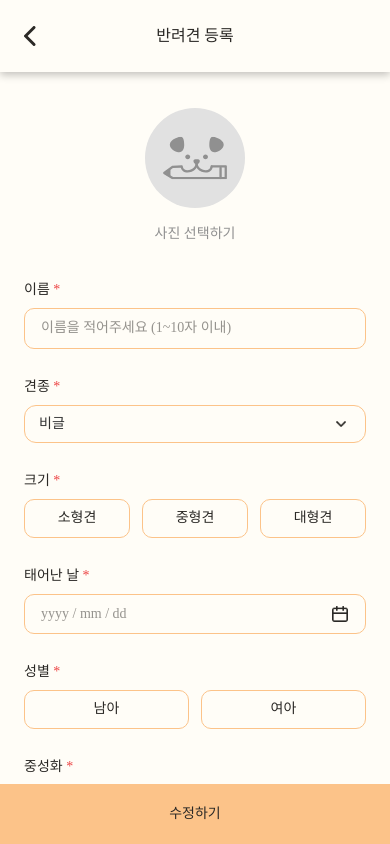
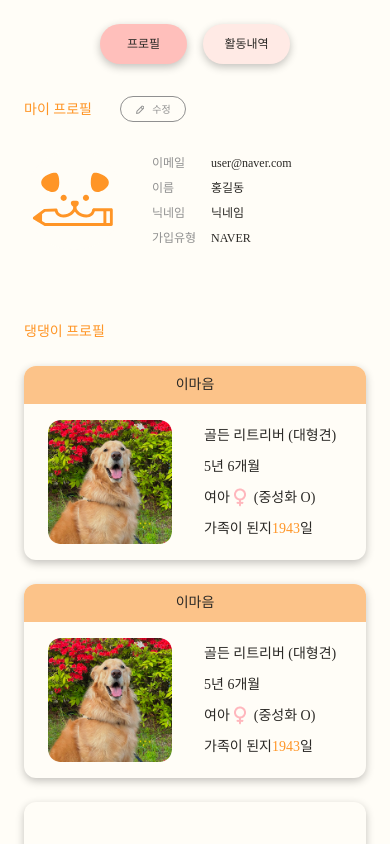
Before and after one commit to run3go/WEB4_5_404TNF_FE, a Next.js app: page /profile/1 in a window 390 px wide. Shown: the top 844 px of the page. Built offline with nearby package versions, Linux system fonts and the light colour scheme.

Commit message:
💄 Style: 반려견 프로필 스와이퍼 구현

```diff
--- a/src/components/profile/ProfileClient.tsx
+++ b/src/components/profile/ProfileClient.tsx
@@ -12,9 +12,9 @@ export default function ProfileClient() {
   const isMobile = useMediaQuery({
     query: '(max-width: 767px)',
   });
-  const isEditingDogProfile = true;
+  const isEditingDogProfile = false;
   const isEditingUserProfile = false;
-  const isProfile = false;
+  const isProfile = true;
   if (isMobile && isEditingDogProfile) {
     return <DogProfileEditMobile />;
   } else if (isMobile && isEditingUserProfile) {
--- a/src/components/profile/dog/DogProfileCard.tsx
+++ b/src/components/profile/dog/DogProfileCard.tsx
@@ -13,11 +13,11 @@ export default function DogProfileCard() {
   // }, []);
 
   return (
-    <Card className="card__hover w-full max-w-150 p-0">
+    <Card className="card__hover m-0 max-w-150 p-0 sm:my-7 sm:ml-4">
       <h3 className="rounded-t-[12px] bg-[var(--color-primary-300)] py-[9px] text-center text-sm sm:py-[18px] sm:text-xl">
         이마음
       </h3>
-      <div className="flex gap-8 px-10 py-6">
+      <div className="flex gap-8 px-6 py-4">
         <Image
           className="h-31 w-31 rounded-[12px] sm:h-55 sm:w-55"
           src={dog}
--- a/src/components/profile/dog/DogProfileList.tsx
+++ b/src/components/profile/dog/DogProfileList.tsx
@@ -1,16 +1,31 @@
-import Card from '../../common/Card';
+'use client';
+
+import Card from '@/components/common/Card';
+import { useRef } from 'react';
+import { useMediaQuery } from 'react-responsive';
+import 'swiper/css';
+import 'swiper/css/pagination';
+import { Navigation } from 'swiper/modules';
+import { Swiper, SwiperSlide } from 'swiper/react';
 import Icon from '../../common/Icon';
 import DogProfileCard from './DogProfileCard';
 
 export default function DogProfileList() {
+  const isMobile = useMediaQuery({
+    query: '(max-width: 767px)',
+  });
+  const prevRef = useRef(null);
+  const nextRef = useRef(null);
   return (
-    <div className="mb-20">
-      <h2 className="mb-7 text-sm text-[var(--color-primary-500)] sm:text-2xl">
+    <div className="mb-20 w-full">
+      <h2 className="text-sm text-[var(--color-primary-500)] sm:text-2xl">
         댕댕이 프로필
       </h2>
-      <div className="flex flex-col items-stretch gap-6 sm:flex-row sm:gap-14">
+      {isMobile ? (
+        <div className="mt-6 flex flex-col gap-6">
           <DogProfileCard />
-        <Card className="card__hover flex h-47 w-full max-w-150 items-center justify-center p-0 sm:h-[332px]">
+          <DogProfileCard />
+          <Card className="card__hover flex h-[188px] w-full max-w-150 items-center justify-center p-0 sm:h-[316px]">
             <Icon
               className="hidden sm:block"
               width="47px"
@@ -27,6 +42,78 @@ export default function DogProfileList() {
             />
           </Card>
         </div>
+      ) : (
+        <>
+          <button
+            ref={prevRef}
+            className="absolute top-1/2 z-50 -translate-y-1/2"
+          >
+            <Icon
+              width="12px"
+              height="20px"
+              left="-107px"
+              top="-164px"
+              className="cursor-pointer"
+            />
+          </button>
+          <button
+            ref={nextRef}
+            className="absolute top-1/2 right-0 z-50 -translate-y-1/2"
+          >
+            <Icon
+              width="12px"
+              height="20px"
+              left="-152px"
+              top="-164px"
+              className="cursor-pointer"
+            />
+          </button>
+          <div className="relative w-full max-w-[calc(598px*2+80px)] overflow-x-hidden">
+            <Swiper
+              className="w-full overflow-x-hidden"
+              modules={[Navigation]}
+              slidesPerView="auto"
+              spaceBetween={50}
+              onBeforeInit={(swiper) => {
+                if (
+                  typeof swiper.params.navigation === 'object' &&
+                  swiper.params.navigation !== null
+                ) {
+                  swiper.params.navigation.prevEl = prevRef.current;
+                  swiper.params.navigation.nextEl = nextRef.current;
+                }
+              }}
+            >
+              <SwiperSlide className="!w-[598px]">
+                <DogProfileCard />
+              </SwiperSlide>
+              <SwiperSlide className="!w-[598px]">
+                <DogProfileCard />
+              </SwiperSlide>
+              <SwiperSlide className="!w-[582px]">
+                <div className="pr-10">
+                  <Card className="card__hover my-7 ml-4 flex h-20 w-full max-w-150 items-center justify-center p-0 sm:h-[316px]">
+                    <Icon
+                      className="hidden sm:block"
+                      width="47px"
+                      height="47px"
+                      left="-26px"
+                      top="-242px"
+                    />
+                    <Icon
+                      className="block sm:hidden"
+                      width="20px"
+                      height="20px"
+                      left="-266px"
+                      top="-75px"
+                    />
+                  </Card>
+                </div>
+              </SwiperSlide>
+            </Swiper>
+          </div>
+        </>
+      )}
     </div>
   );
 }
```
Lines whose indentation alone changed are shown as unchanged.
